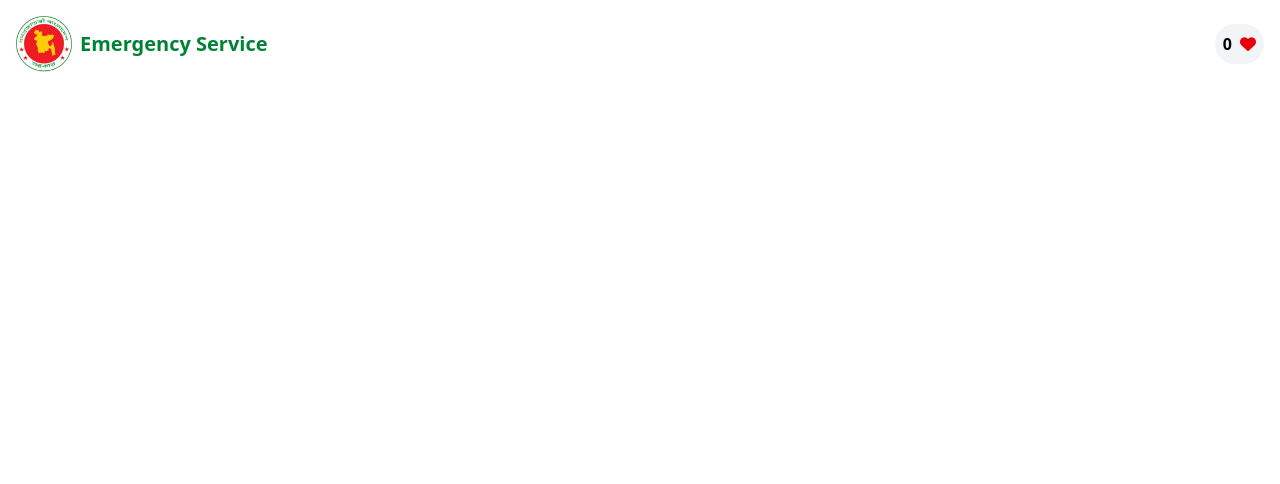
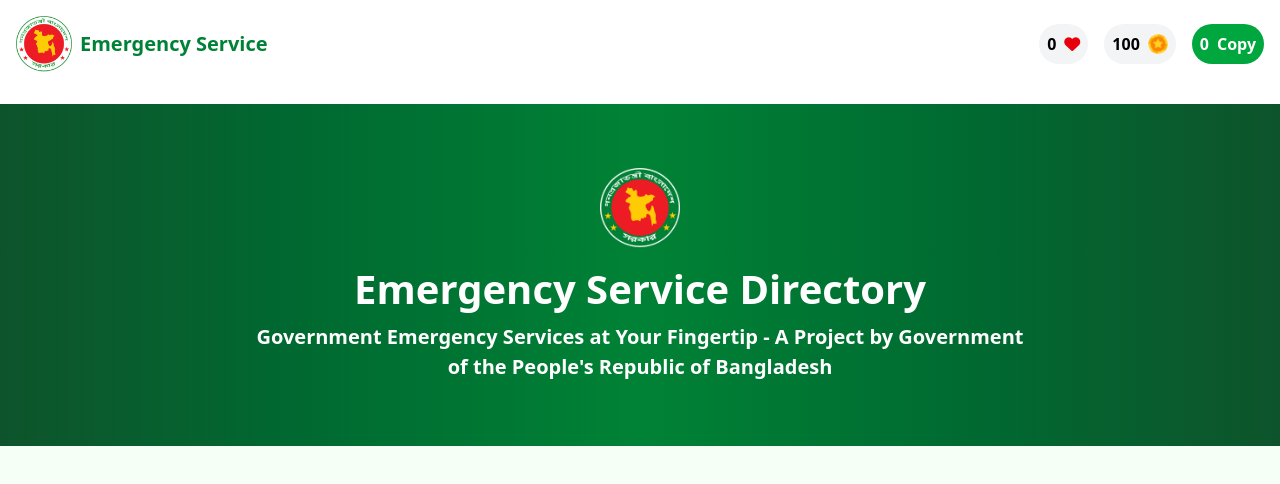
Before and after one commit to Sanjida344/B12-A5-Emergency-Hotline, a plain HTML site: page index.html in a window 1280 px wide. Drawn offline with nearby package versions, Linux system fonts and the light colour scheme.

Commit message:
addad an main section

```diff
--- a/index.html
+++ b/index.html
@@ -6,7 +6,7 @@
     <title>Emergency Hotline</title>
       <!-- tailwind Cdn -->
          <script src="https://cdn.jsdelivr.net/npm/@tailwindcss/browser@4"></script>
-         <!-- Daisy Cdn -->
+         <!-- daisyUi Cdn -->
           <link href="https://cdn.jsdelivr.net/npm/daisyui@5" rel="stylesheet" type="text/css" />
           <!-- Font awesome Cdn -->
            <script src="https://kit.fontawesome.com/ba1a447710.js" crossorigin="anonymous"></script>
@@ -29,5 +29,33 @@
         <span id="heartCount" class="text-black font-semibold mr-2">0</span>
         <i class="fa-solid fa-heart text-red-600"></i>
       </div>
+       <!-- Coin -->
+      <div class="flex items-center bg-gray-100 p-2 rounded-full">
+        <span id="coinCount" class="text-black font-semibold mr-2">100</span>
+        <img src="./assets/coin.png" alt="coin" class="w-5">
+      </div>
+
+      <!-- Copy -->
+      <div class="flex items-center bg-green-600 p-2 rounded-full">
+        <span id="copyCount" class="text-white font-semibold mr-2">0</span>
+        <span class="text-white font-semibold">Copy</span>
+      </div>
+    </div>
+  </div>
+
+  <!-- section -->
+   <div class="bg-gradient-to-r from-green-900 via-green-700 to-green-900 w-full flex flex-col justify-center items-center text-center px-4 py-8 md:py-12 lg:py-16">
+ <img class="w-14 h-14 md:w-20 md:h-20 mb-4" src="./assets/logo-dark.png" alt="Logo">
+
+    <h1 class="text-white font-bold text-[24px] md:text-[32px] lg:text-[40px] leading-tight">
+      Emergency Service Directory
+    </h1>
+
+    <p class="text-white text-[16px] md:text-[18px] lg:text-[20px] font-semibold max-w-3xl mt-2">
+      Government Emergency Services at Your Fingertip - A Project by Government of the People's Republic of Bangladesh
+    </p>
+   </div>
+   <!-- main -->
+  <div class="grid md:grid-cols-12 gap-4 bg-[#f5fff6] p-10">
 </body>
 </html>
```
